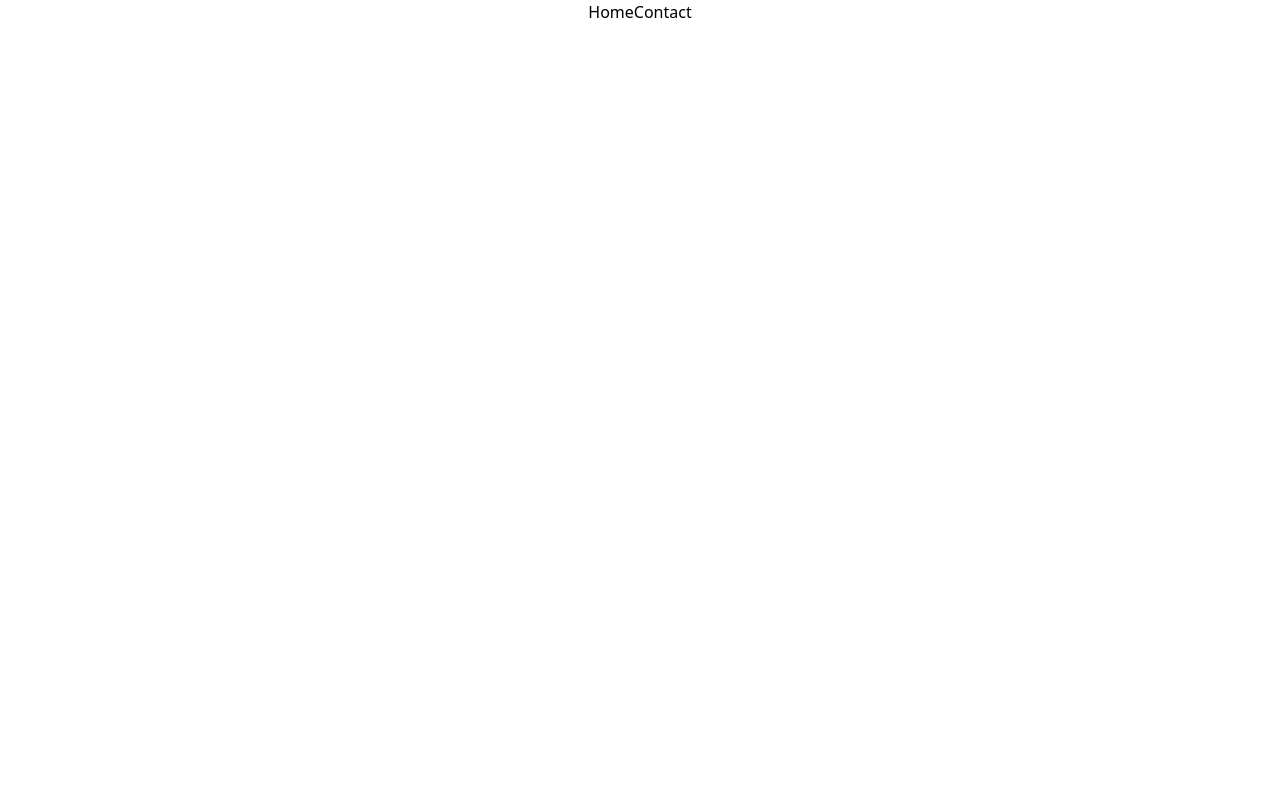
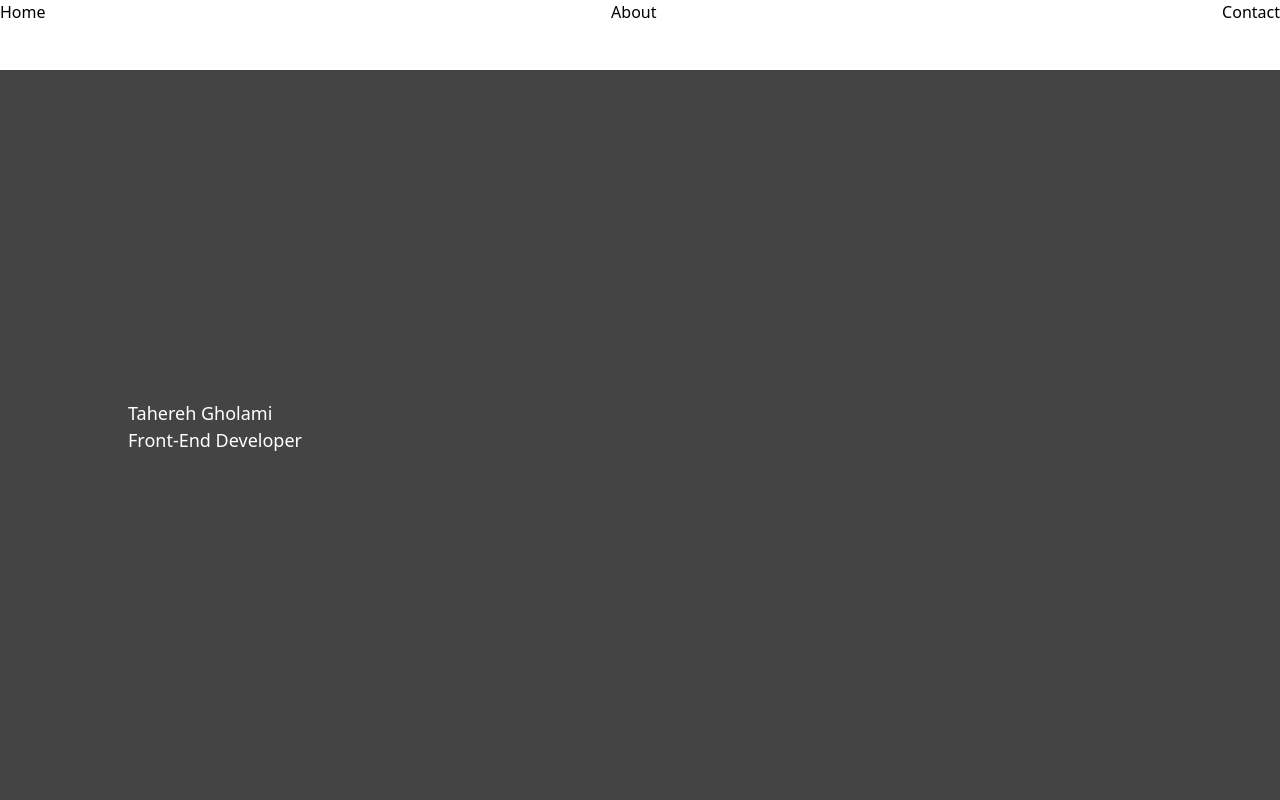
Before and after one commit to TahereGmi/TahereGmi.github.io, a Next.js app: page / in a window 1280 px wide. Shown: the top 800 px of the page. Built offline with nearby package versions, Linux system fonts and the light colour scheme.

Commit message:
Add smooth scroll for heder links

```diff
--- /dev/null
+++ b/components/Header/header.module.scss
@@ -0,0 +1,10 @@
+.header {
+    width: 100%;
+    position: fixed;
+    top: 0;
+    z-index: 2;
+    height: 70px;
+    display: flex;
+    justify-content: space-between;
+    background-color: #fff;
+}
--- a/components/Header/index.tsx
+++ b/components/Header/index.tsx
@@ -1,13 +1,41 @@
-import { FC } from 'react';
-interface IHeaderprops {};
+import React, { useEffect } from 'react';
+import styles from './header.module.scss';
 
-const Header: FC<IHeaderprops> = () => {
-    return (
-        <header>
-            <a href="#home">Home</a>
-            <a href="#contactMe">Contact</a>
-        </header>
-    )
+const Header: React.FC = () => {
+  useEffect(() => {
+    const smoothLinks = document.getElementsByClassName('smooth-link');
+
+    const handleClick = (event: Event) => {
+      event.preventDefault();
+
+      const targetId = (event.target as HTMLAnchorElement).getAttribute('href')?.substring(1);
+      const targetElement = document.getElementById(targetId || '');
+
+      console.log('Link clicked! Scrolling to ' + targetId);
+
+      if (targetElement) {
+        targetElement.scrollIntoView({ behavior: 'smooth' });
+      }
+    };
+
+    for (let i = 0; i < smoothLinks.length; i++) {
+      smoothLinks[i].addEventListener('click', handleClick);
+    }
+
+    return () => {
+      for (let i = 0; i < smoothLinks.length; i++) {
+        smoothLinks[i].removeEventListener('click', handleClick);
+      }
+    };
+  }, []);
+
+  return (
+    <nav className={styles.header}>
+      <a href="#home" className="smooth-link">Home</a>
+      <a href="#about" className="smooth-link">About</a>
+      <a href="#contact" className="smooth-link">Contact</a>
+    </nav>
+  );
 };
 
 export default Header;
--- /dev/null
+++ b/pages/home.module.scss
@@ -0,0 +1,20 @@
+.defaultHeight {
+    width: 100%;
+    display: flex;
+    min-height: 100vh;
+}
+
+.home {
+    background-color: #444;
+    @extend .defaultHeight;
+}
+
+.about {
+    background-color: #ddd;
+    @extend .defaultHeight;
+}
+
+.contact {
+    background-color: #4ff;
+    @extend .defaultHeight;
+}
--- a/pages/index.tsx
+++ b/pages/index.tsx
@@ -1,6 +1,7 @@
 import React, { FC } from 'react';
 import Introduction from '@/components/Introduction';
 import Header from '@/components/Header';
+import styles from './home.module.scss';
 
 
 const Home: FC = () =>{
@@ -24,6 +25,9 @@
   return (
   <main className={`flex min-h-screen flex-col items-center justify-between`}>
     <Header />
+    <div id="home" className={styles.home}>Home</div>
+    <div id="about" className={styles.about}>about</div>
+    <div id="contact" className={styles.contact}>Contact</div>
     <Introduction />
   </main>
   )
```
